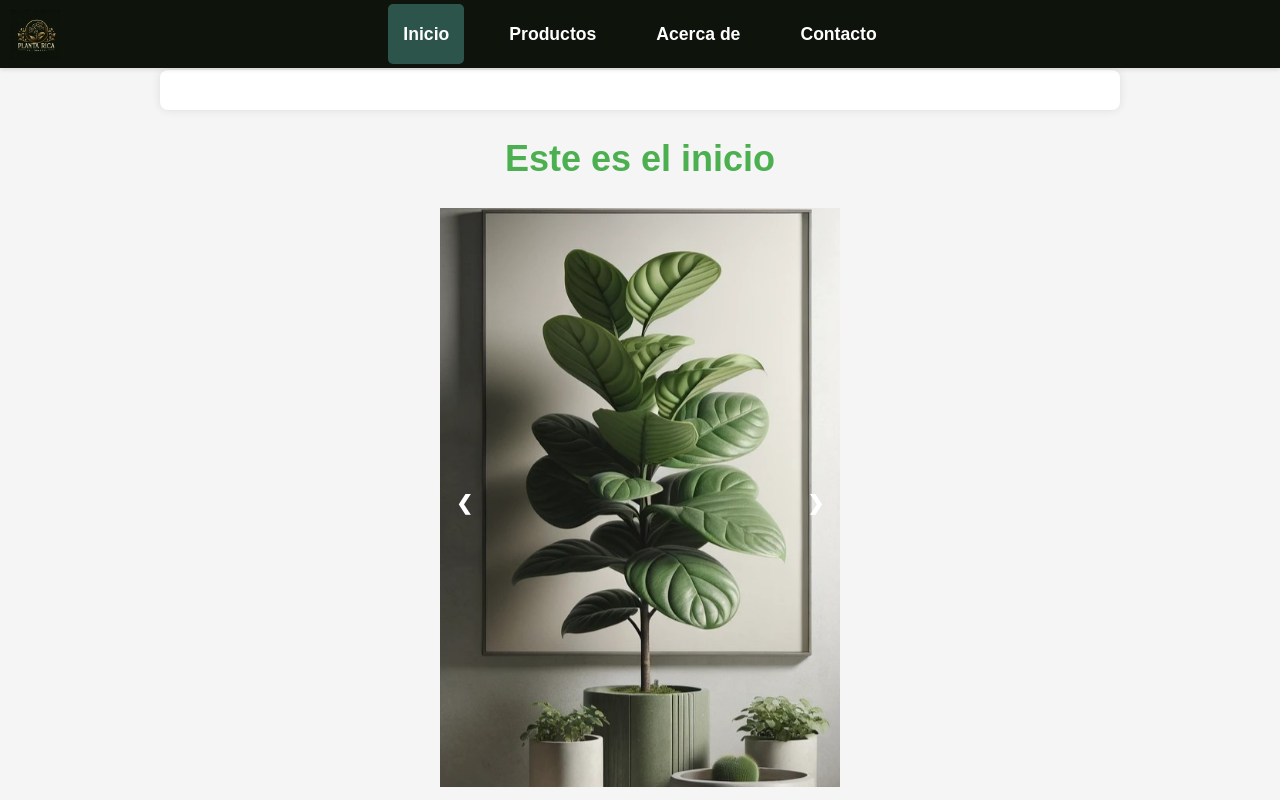
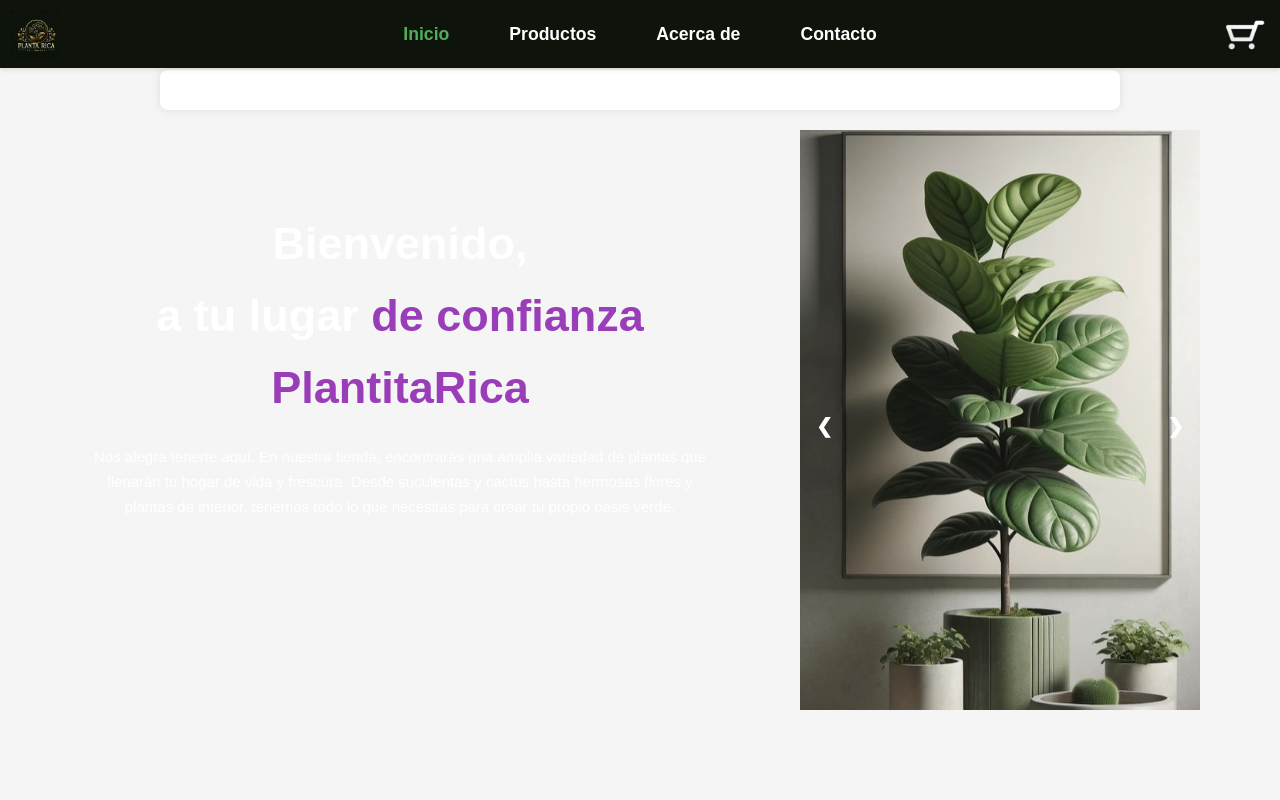
Before and after one commit to TheN1c0/Plantitarica, a Django app: page / in a window 1280 px wide. Run offline with Django 4.2, Linux system fonts and the light colour scheme.

Commit message:
sigan viendo parte 2

```diff
--- /dev/null
+++ b/Plantitarica/PlantitaricaApp/static/CSS/agregar.css
@@ -0,0 +1,3 @@
+.fondo1{
+    background-color: #0E130C;
+}
--- /dev/null
+++ b/Plantitarica/PlantitaricaApp/static/CSS/inicio.css
@@ -0,0 +1,54 @@
+*{
+    margin: 0;
+    padding: 0;
+    box-sizing: border-box;
+    font-family: 'poppins', sans-serif;
+}
+.text, .text2 {
+    width: 100%;
+    margin-bottom: 20px; /* Para agregar espacio entre .text y .text2 */
+}
+
+body{
+    background-color: #0E130C;
+}
+.text{
+
+    float: left;
+    width: 50%;
+
+    top: 25%;
+    flex: 1;
+    margin-left: 80px;
+}
+
+.text h1{
+    font-size: 45px;
+    color: #ffffff;
+
+}
+.text span{
+    color: #9a3db9;
+}
+
+.text p{
+    margin: 20px 0;
+    line-height: 25px;
+    color: #ffffff;
+}
+
+.slideshow-container {
+    float: right;
+    width: 50%;
+    margin-right: 80px;
+}
+.content-container {
+    display: flex;
+    align-items: flex-start;
+}
+
+.content-container::after {
+    content: "";
+    display: table;
+    clear: both;
+}
--- a/Plantitarica/PlantitaricaApp/static/CSS/mini-navbar.css
+++ b/Plantitarica/PlantitaricaApp/static/CSS/mini-navbar.css
@@ -10,8 +10,6 @@
     top: 0;
     left: 0;
     z-index: 1000;
-
-    background-color: #0e130c;
 }
 
 .mini-nav ul {
@@ -38,11 +36,11 @@
 }
 
 .mini-nav a:hover {
-    background-color: #54ad58;
+    color: #54ad58;
 }
 
 .mini-nav .active a {
-    background-color: #227126;
+    color: #54ad58;
 }
 
 body {
--- a/Plantitarica/PlantitaricaApp/static/CSS/stylesBase.css
+++ b/Plantitarica/PlantitaricaApp/static/CSS/stylesBase.css
@@ -13,9 +13,9 @@ html, body {
 }
 
 body {
-  background-color: #D4E9E2;
+
   background-attachment: fixed;
-  color: #333;
+  color: #ffffff;
   padding-top: 80px;
   line-height: 1.6;
   margin: 0;
@@ -36,7 +36,15 @@ h1, h2, h3 {
   left: 10px;
   z-index: 1001;
 }
-
+#carrito {
+  height: auto;
+  width: auto;
+  max-width: 50px;
+  position: fixed;
+  top: 10px;
+  right: 10px;
+  z-index: 1001;
+}
 /* Estilos del navbar */
 .nav {
   display: flex;
@@ -78,10 +86,12 @@ h1, h2, h3 {
 
 
 .nav .active a {
-  background-color: #2c544a;
+  color: #54ad58;
 }
 
-
+.nav a:hover {
+  color: #54ad58;
+}
 
 /* Estilos del contenedor */
 .container {
--- /dev/null
+++ b/Plantitarica/PlantitaricaApp/static/IMG/desktop.ini
@@ -0,0 +1,5 @@
+[LocalizedFileNames]
+Captura de pantalla 2024-06-28 234402.png=@Captura de pantalla 2024-06-28 234402.png,0
+Captura de pantalla 2024-06-28 234354.png=@Captura de pantalla 2024-06-28 234354.png,0
+Captura de pantalla 2024-06-28 234342.png=@Captura de pantalla 2024-06-28 234342.png,0
+Captura de pantalla 2024-06-28 234431.png=@Captura de pantalla 2024-06-28 234431.png,0
--- a/Plantitarica/PlantitaricaApp/static/JS/funciones.js
+++ b/Plantitarica/PlantitaricaApp/static/JS/funciones.js
@@ -8,3 +8,5 @@
             elemento.classList.add('active');
         });
     });
+
+s
--- a/Plantitarica/PlantitaricaApp/templates/PlantitaricaApp/Base.html
+++ b/Plantitarica/PlantitaricaApp/templates/PlantitaricaApp/Base.html
@@ -7,6 +7,7 @@
     <link rel="stylesheet" href="{% static 'css/stylesBase.css' %}">
     <link rel="stylesheet" href="{% static 'css/styles.css' %}">
     <link rel="stylesheet" href="{% static 'css/mini-navbar.css' %}">
+
     <script src="{% static 'js/funciones.js' %}"></script>
     <title>{% block title %}Plantita Rica{% endblock %}</title>
 </head>
@@ -29,8 +30,10 @@
         </ul>
 
     </nav>
+    <img src="{% static 'IMG/carrito.png' %}" alt="carrito" id="carrito">
 
-
+    <div class = "carro_oculto">
+    </div>
     <div class="container">
         {% block content %}
         {% endblock %}
--- a/Plantitarica/PlantitaricaApp/templates/PlantitaricaApp/inicio.html
+++ b/Plantitarica/PlantitaricaApp/templates/PlantitaricaApp/inicio.html
@@ -7,13 +7,22 @@
     <link rel="stylesheet" href="{% static 'css/styles.css' %}">
     <link rel="stylesheet" href="{% static 'css/stylesBase.css' %}">
     <link rel="stylesheet" href="{% static 'css/carousel.css' %}">
+    <link rel="stylesheet" href="{% static 'css/Inicio.css' %}">
     <title>Inicio</title>
 </head>
 <body>
     {% include "PlantitaricaApp/base.html" %}
 
     {% block content %}
-    <h1>Este es el inicio</h1>
+
+    <div class = "text">
+        <h1>Bienvenido, <br>
+        a tu lugar <span>de confianza</span> <br>
+        <span>PlantitaRica</span></h1>
+
+        <p>Nos alegra tenerte aquí. En nuestra tienda, encontrarás una amplia variedad de plantas que llenarán tu hogar de vida y frescura. Desde suculentas y cactus hasta hermosas flores y plantas de interior, tenemos todo lo que necesitas para crear tu propio oasis verde.</p>
+
+    </div>
 
     <div class="slideshow-container">
         <!-- Imágenes del carrusel -->
```
Also changed, not shown: Plantitarica/PlantitaricaApp/templates/PlantitaricaApp/agregar_plantas.html (+8 -2 lines), Plantitarica/PlantitaricaApp/static/CSS/styles.css (line endings or trailing spaces), Plantitarica/PlantitaricaApp/static/IMG/Captura de pantalla 2024-06-28 234342.png (added), Plantitarica/PlantitaricaApp/static/IMG/Captura de pantalla 2024-06-28 234354.png (added), Plantitarica/PlantitaricaApp/static/IMG/Captura de pantalla 2024-06-28 234402.png (added), Plantitarica/PlantitaricaApp/static/IMG/Captura de pantalla 2024-06-28 234431.png (added), Plantitarica/PlantitaricaApp/static/IMG/carrito.png (added).
